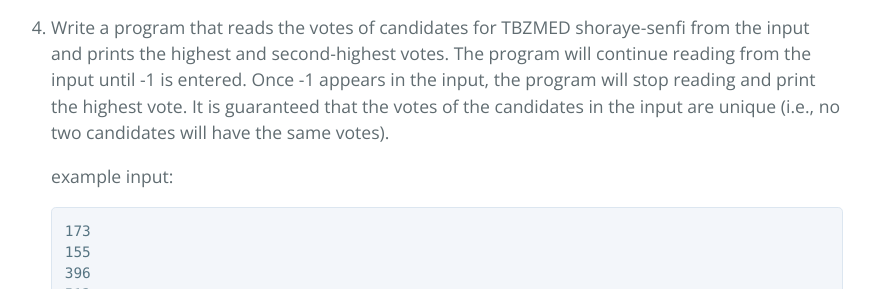
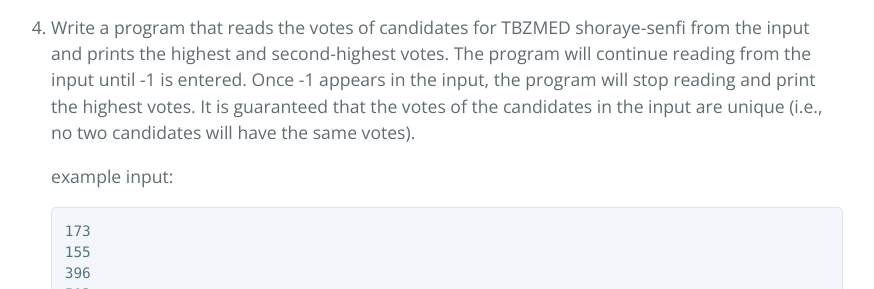
Before and after one commit to MehrdadSamadishadlou/Python_for_Beginners, a Jekyll site: the page built from nexercises.md, in a window 1280 px wide and 900 px high, scrolled down 5181 px. Shown: the part 245-534 px from the top of the window, without its empty margins (213-1087 px from the left). Built offline with Jekyll 4.4.1, drawn with Linux system fonts in a browser that asks for light colours.

Commit message:
Update nexercises.md

````diff
--- a/nexercises.md
+++ b/nexercises.md
@@ -191,7 +191,7 @@ print('b'*2 + 'a'*1 + 'c'*3 )
    ```
 
 
-4. Write a program that reads the votes of candidates for TBZMED shoraye-senfi from the input and prints the highest and second-highest votes. The program will continue reading from the input until -1 is entered. Once -1 appears in the input, the program will stop reading and print the highest vote. It is guaranteed that the votes of the candidates in the input are unique (i.e., no two candidates will have the same votes).
+4. Write a program that reads the votes of candidates for TBZMED shoraye-senfi from the input and prints the highest and second-highest votes. The program will continue reading from the input until -1 is entered. Once -1 appears in the input, the program will stop reading and print the highest votes. It is guaranteed that the votes of the candidates in the input are unique (i.e., no two candidates will have the same votes).
 
 
    example input:
````
